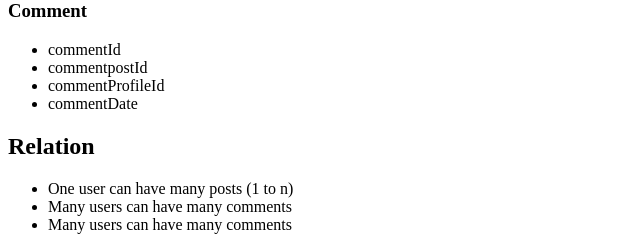
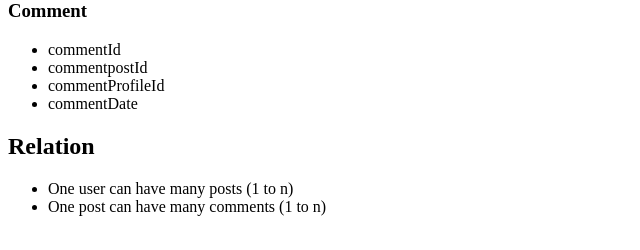
Before and after one commit to mdavid50/data-design, a PHP site: page / in a window 1280 px wide. Shown: the part 1404-1654 px from the top of the page, without its empty margins (0-640 px from the left). After the commit the page ends 1620 px from the top, so only its background shows below. Run offline with PHP 8.4, Linux system fonts and the light colour scheme.

Commit message:
edit relation

```diff
--- a/index.php
+++ b/index.php
@@ -78,8 +78,7 @@
 		<h2>Relation</h2>
 		<ul>
 			<li>One user can have many posts (1 to n)</li>
-			<li>Many users can have many comments</li>
-			<li>Many users can have many comments</li>
+			<li>One post can have many comments (1 to n)</li>
 		</ul>
 	</body>
 </html>
```
